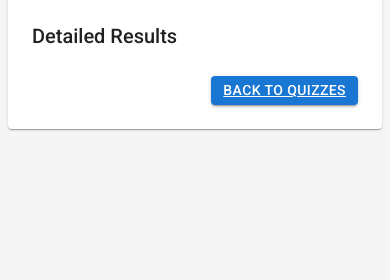
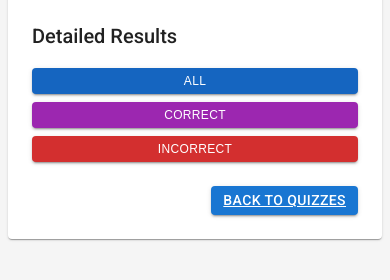
Before and after one commit to mlarena/QuizMasterPro, a Flask app: template app/templates/quiz/result.html in a window 390 px wide. Shown: the part 278-558 px from the top of the page. Run offline with Flask 3, Linux system fonts and the light colour scheme; the template is opened without the code that fills it: values that come from a table or form of the project are taken from there, others are empty.

Commit message:
add filter

```diff
--- a/app/templates/quiz/result.html
+++ b/app/templates/quiz/result.html
@@ -9,6 +9,14 @@
         <p><strong>Incorrect Answers:</strong> {{ quiz_results.incorrect_count }}</p>
 
         <h3>Detailed Results</h3>
+
+        <!-- ФИЛЬТР: Кнопки для фильтра по корректности -->
+        <div id="filterButtons" class="flex flex-center mt-2 mb-3">
+            <button class="btn btn-primary btn-sm filter-btn active" data-filter="all">All</button>
+            <button class="btn btn-secondary btn-sm filter-btn ml-1" data-filter="correct">Correct</button>
+            <button class="btn btn-error btn-sm filter-btn ml-1" data-filter="incorrect">Incorrect</button>
+        </div>
+
         {% for detail in quiz_results.results %}
             <div class="card question-card {% if not detail.is_correct %}border-left-error{% else %}border-left-success{% endif %}">
                 <div class="card-content">
@@ -51,4 +59,62 @@
         </div>
     </div>
 </div>
+
+<style>
+    /* Стили для фильтра (добавь в material.css для глобальности) */
+    .filter-btn {
+        transition: background-color 250ms ease;
+        border-radius: 4px;
+    }
+    .filter-btn.active {
+        background-color: var(--primary-dark) !important;
+        color: white;
+    }
+    .question-card.filtered {
+        display: none;
+    }
+    @media (max-width: 768px) {
+        #filterButtons {
+            flex-direction: column;
+            align-items: stretch;
+        }
+        .filter-btn.ml-1 {
+            margin-left: 0;
+            margin-top: 0.5rem;
+        }
+    }
+</style>
 {% endblock %}
+
+{% block scripts %}
+<script>
+    // JS для фильтра по корректности (vanilla, без зависимостей)
+    document.addEventListener('DOMContentLoaded', function() {
+        const filterBtns = document.querySelectorAll('.filter-btn');
+        const questionCards = document.querySelectorAll('.question-card');
+
+        filterBtns.forEach(btn => {
+            btn.addEventListener('click', function() {
+                const filter = this.dataset.filter;
+
+                // Убираем active с всех кнопок
+                filterBtns.forEach(b => b.classList.remove('active'));
+                // Добавляем active на текущую
+                this.classList.add('active');
+
+                // Фильтруем cards
+                questionCards.forEach(card => {
+                    card.classList.remove('filtered');
+
+                    if (filter === 'correct' && !card.classList.contains('border-left-success')) {
+                        card.classList.add('filtered');
+                    } else if (filter === 'incorrect' && !card.classList.contains('border-left-error')) {
+                        card.classList.add('filtered');
+                    }
+                    // Для 'all' — ничего не добавляем
+                });
+            });
+        });
+    });
+</script>
+{% endblock %}
```
Also changed, not shown: quizmaster.db.
